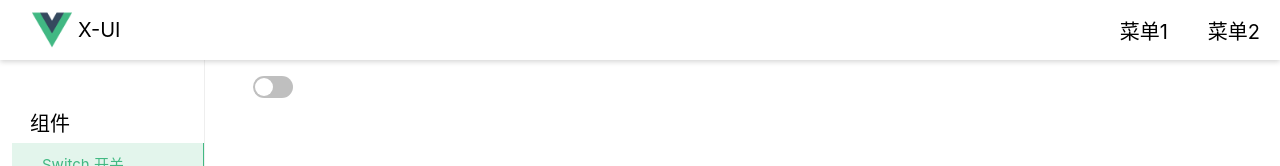
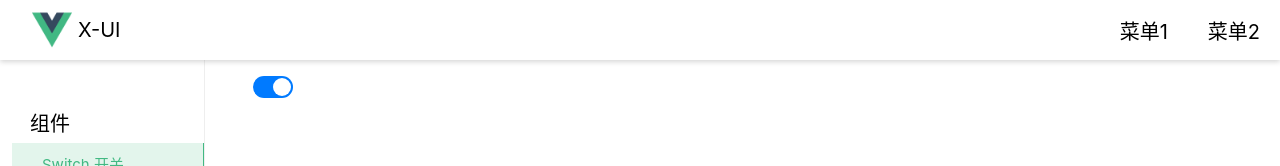
Before and after one commit to wuwenxing0912/vue3-ui, a Vue app: page /#/document/switch in a window 1280 px wide. Shown: the top 166 px of the page. Built offline with nearby package versions, Linux system fonts and the light colour scheme.

Commit message:
接受 value和input事件

```diff
--- a/src/components/switch/Switch.vue
+++ b/src/components/switch/Switch.vue
@@ -1,23 +1,24 @@
 <template>
 	<span
-		:class="{ 'x-switch': true, 'switch-checked': checked }"
+		:class="{ 'x-switch': true, 'switch-checked': value }"
 		@click="changeChecked"
 	>
 		<span
-			:class="{ 'x-switch-inner': true, 'x-switch-inner-checked': checked }"
+			:class="{ 'x-switch-inner': true, 'x-switch-inner-checked': value }"
 		></span>
 	</span>
 </template>
 
 <script lang="ts">
-import { ref } from "vue";
 export default {
-	setup() {
-		const checked = ref(false);
+	props: {
+		value: Boolean,
+	},
+	setup(props, context) {
 		const changeChecked = () => {
-			checked.value = !checked.value;
+			context.emit("input", !props.value);
 		};
-		return { checked, changeChecked };
+		return { changeChecked };
 	},
 };
 </script>
--- a/src/components/switch/SwitchDoc.vue
+++ b/src/components/switch/SwitchDoc.vue
@@ -1,12 +1,17 @@
 <template>
-	<Switch />
+	<Switch :value="checked" @input="checked = $event" />
 </template>
 
 <script lang="ts">
 import Switch from "./Switch.vue";
+import { ref } from "vue";
 export default {
 	components: {
 		Switch: Switch,
 	},
+	setup() {
+		const checked = ref(true);
+		return { checked };
+	},
 };
 </script>
```
